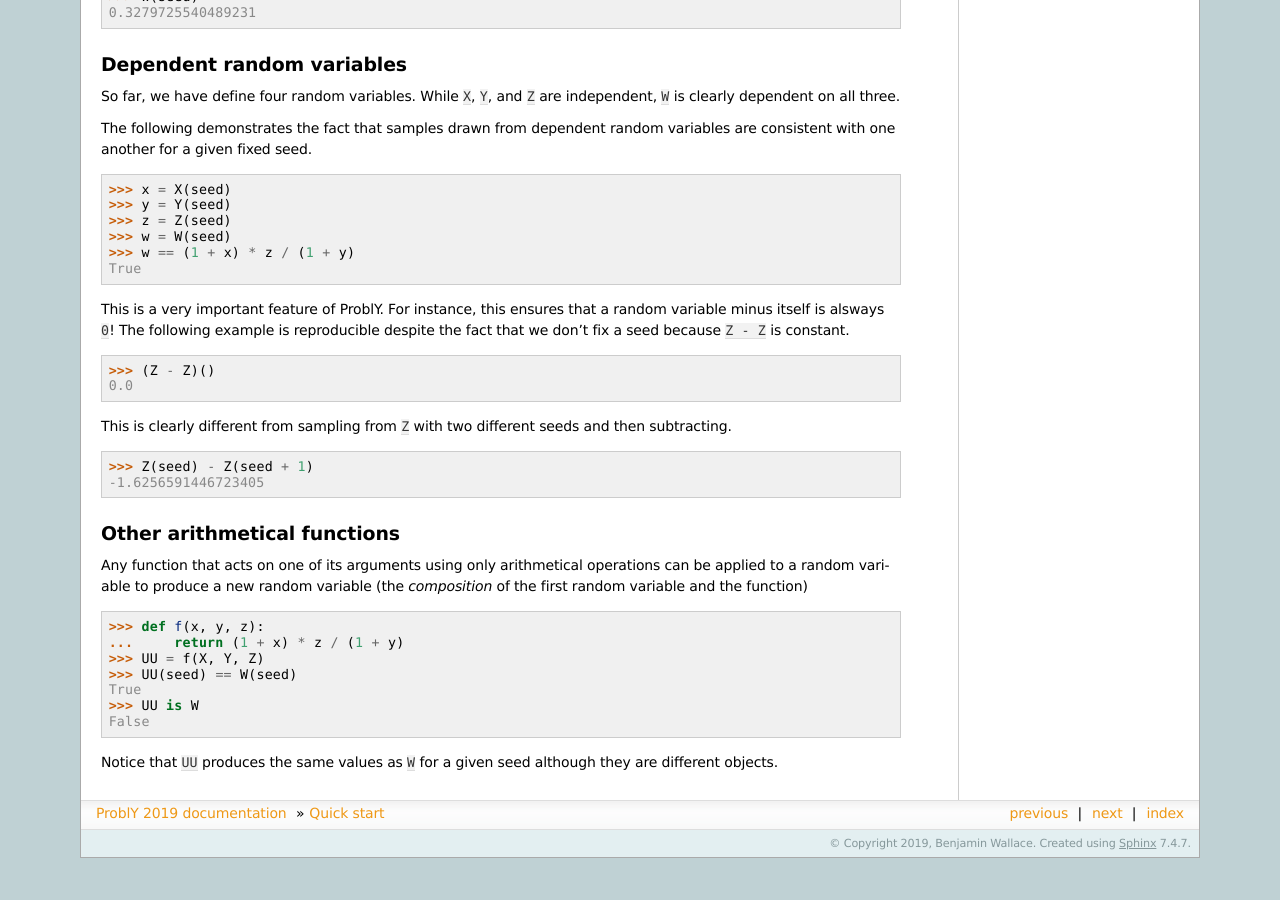
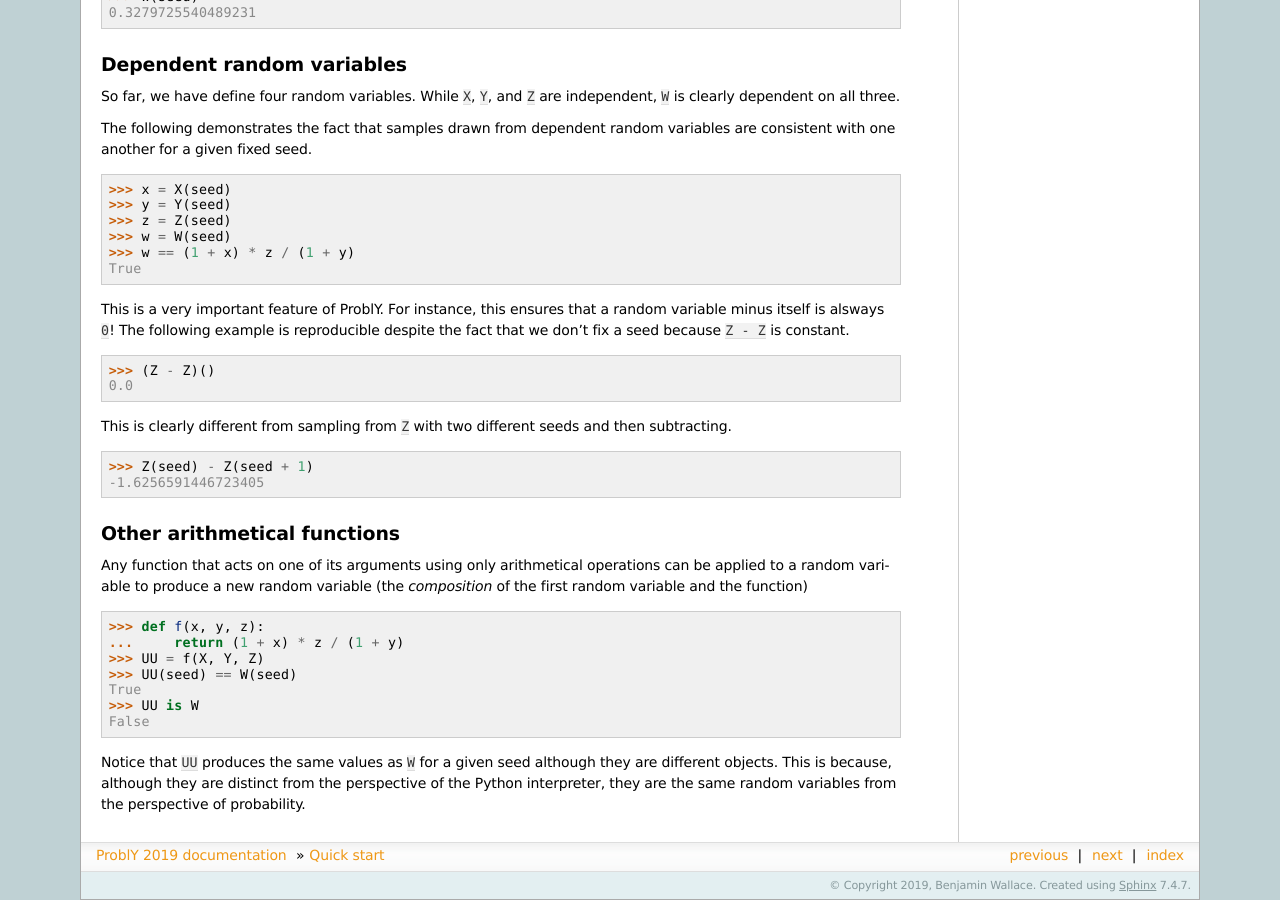
Before and after one commit to bencwallace/Probly, a Sphinx documentation site: the page built from doc/source/quick.rst, in a window 1280 px wide and 900 px high, scrolled down 1305 px. Built offline with Sphinx 7.4.7, drawn with Linux system fonts in a browser that asks for light colours; before the commit the page ends 2163 px from its top, so only the background shows below that.

Commit message:
work on quick start

```diff
--- a/doc/source/quick.rst
+++ b/doc/source/quick.rst
@@ -121,4 +121,8 @@ True
 False
 
 Notice that ``UU`` produces the same values as ``W`` for a given seed
-although they are different objects.
+although they are different objects. This is because, although they
+are distinct from the perspective of the Python interpreter, they are
+the same random variables from the perspective of probability.
+
+.. UU._id == 17
```
Also changed, not shown: 1 other file.
